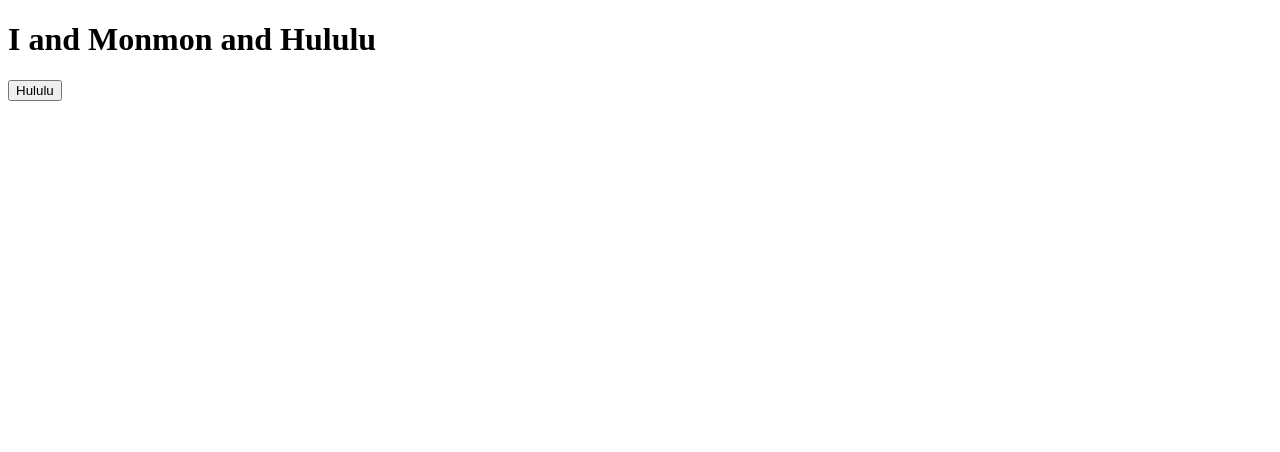
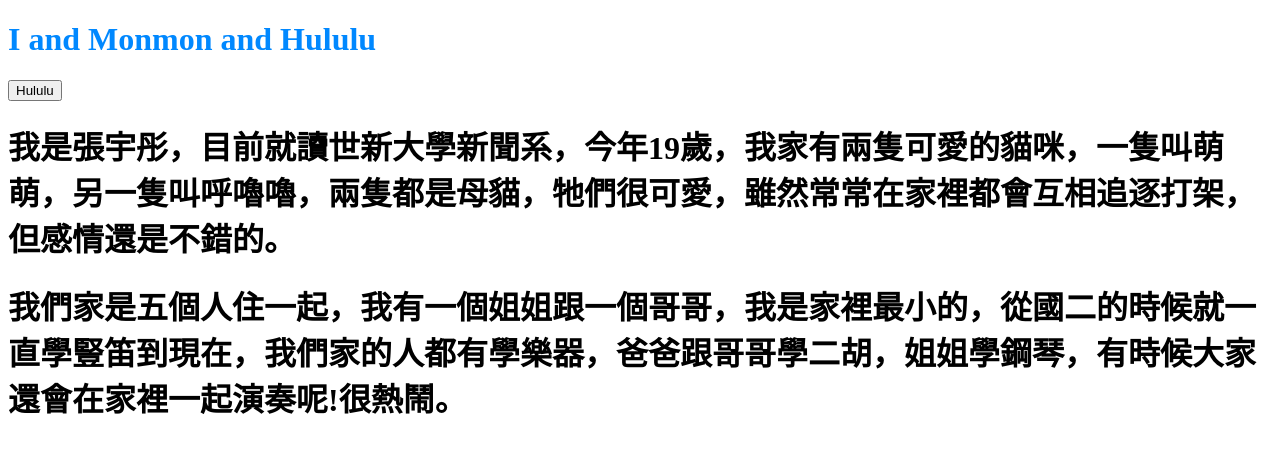
Before and after one commit to A109010127/A109010127.github.io, a plain HTML site: page index.html in a window 1280 px wide. Drawn offline with Linux system fonts and the light colour scheme.

Commit message:
Update index.html

```diff
--- a/index.html
+++ b/index.html
@@ -2,17 +2,24 @@
 <html>
   <head>
     <meta charset="utf-8">
+	<style>
+        .blue {
+         color: blue;
+        }
+    </style>
+
     <title>Hello</title>
   </head>
   <body>
-    <h1 class="red-text text-center">I and Monmon and Hululu</h1>
+    <h1 class="red-text text-center"><font color="#0088FF">I and Monmon and Hululu</font></h1>
     <img src='Hululu.jpg' id="oImg" style='display:none' width="160px" hight="200px">
     <INPUT TYPE="button" value='Hululu' onclick="reP()">
   </body>
-  <body>
     <SCRIPT LANGUAGE="JavaScript">
         function reP(){
         document.getElementById('oImg').style.display = "block";
         }
         </SCRIPT>
+	<h1>我是張宇彤，目前就讀世新大學新聞系，今年19歲，我家有兩隻可愛的貓咪，一隻叫萌萌，另一隻叫呼嚕嚕，兩隻都是母貓，牠們很可愛，雖然常常在家裡都會互相追逐打架，但感情還是不錯的。</h1>
+    <h1>我們家是五個人住一起，我有一個姐姐跟一個哥哥，我是家裡最小的，從國二的時候就一直學豎笛到現在，我們家的人都有學樂器，爸爸跟哥哥學二胡，姐姐學鋼琴，有時候大家還會在家裡一起演奏呢!很熱鬧。</h1>
 </html>
```
